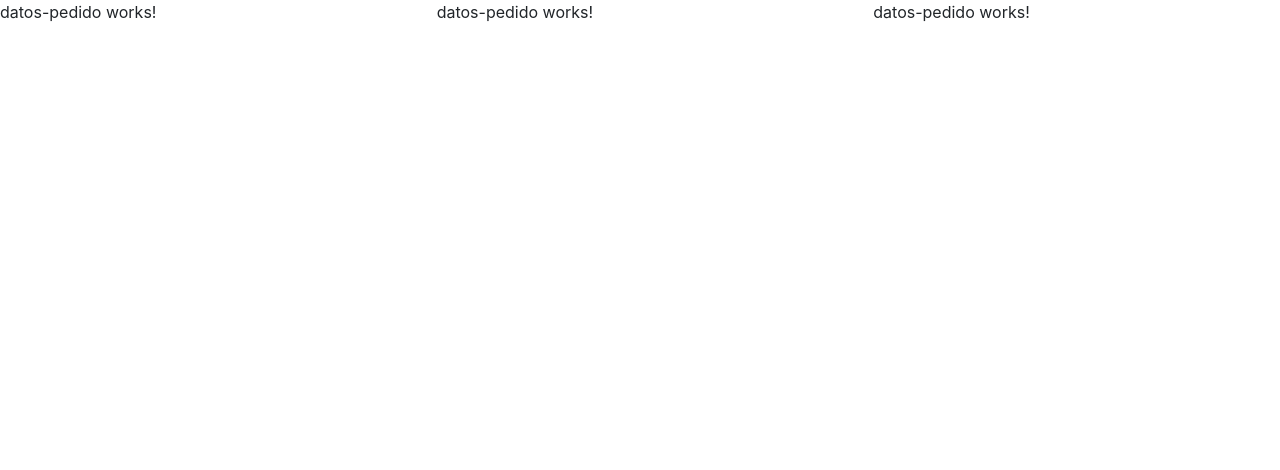
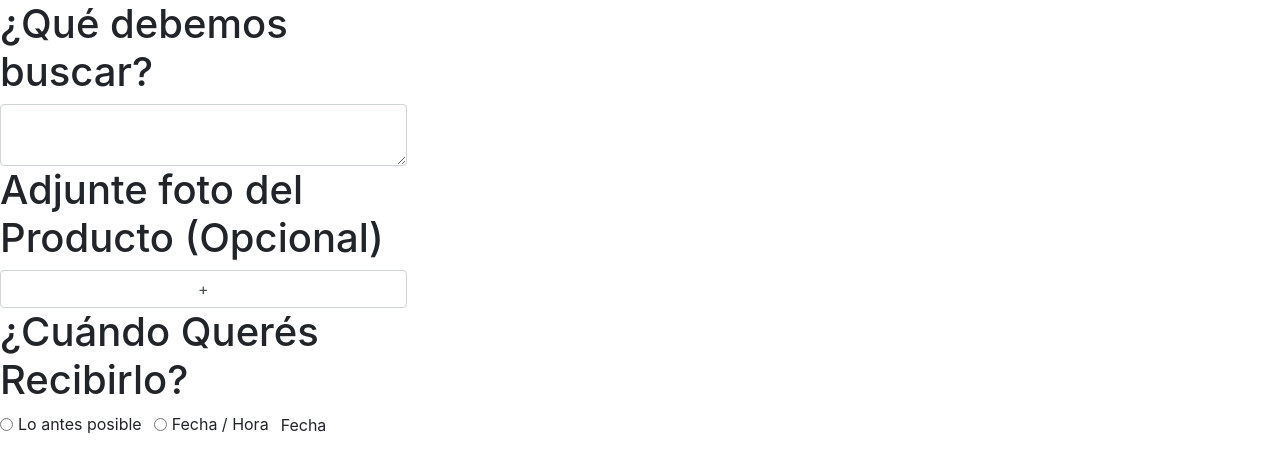
Before and after one commit to Luuzaall/ISW-Grupo2-2022, an Angular app: page / in a window 1280 px wide. Shown: the top 470 px of the page. Built offline with nearby package versions, Linux system fonts and the light colour scheme.

Commit message:
(feat) implementado formulario

```diff
--- a/src/app/app.component.html
+++ b/src/app/app.component.html
@@ -1,5 +1,3 @@
 <div class="row">
     <datos-pedido class="col-lg-4 col-sm-12"></datos-pedido>
-    <datos-pedido class="col-lg-4 col-sm-12"></datos-pedido>
-    <datos-pedido class="col-lg-4 col-sm-12"></datos-pedido>
 </div>
--- a/src/app/app.module.ts
+++ b/src/app/app.module.ts
@@ -1,4 +1,5 @@
 import { NgModule } from '@angular/core';
+import { ReactiveFormsModule } from '@angular/forms';
 import { BrowserModule } from '@angular/platform-browser';
 
 import { AppRoutingModule } from './app-routing.module';
@@ -12,7 +13,8 @@ import { DatosPedidoComponent } from './components/datos-pedido/datos-pedido.com
   ],
   imports: [
     BrowserModule,
-    AppRoutingModule
+    AppRoutingModule,
+    ReactiveFormsModule
   ],
   providers: [],
   bootstrap: [AppComponent]
--- a/src/app/components/datos-pedido/datos-pedido.component.html
+++ b/src/app/components/datos-pedido/datos-pedido.component.html
@@ -1 +1,16 @@
-<p>datos-pedido works!</p>
+<form name="FormDatosPedido" [formGroup]='formDatosPedido'>
+    <div class="form-group">
+        <h1>¿Qué debemos buscar?</h1>
+        <textarea class="form-control" formControlName="descripcionPedido"></textarea>
+        <h1>Adjunte foto del Producto (Opcional)</h1>
+        <button class="form-control">+</button>
+        <h1>¿Cuándo Querés Recibirlo?</h1>
+        <div class="form-check form-check-inline">
+            <input id="antesPosible" type="radio" formControlName="cuandoRecibe" value="1" class="form-check-input"><label for="antesPosible" class="form-check-label">Lo antes posible</label>
+        </div>
+        <div class="form-check form-check-inline">
+            <input id="fechaYHora" type="radio" formControlName="cuandoRecibe" value="2" class="form-check-input"><label for="fechaYHora" class="form-check-label">Fecha / Hora</label>
+        </div>
+        <label for="">Fecha</label>
+    </div>
+</form>
--- a/src/app/components/datos-pedido/datos-pedido.component.ts
+++ b/src/app/components/datos-pedido/datos-pedido.component.ts
@@ -1,4 +1,6 @@
+import { DatosPedido } from './../../models/datos-pedido';
 import { Component, OnInit } from '@angular/core';
+import { FormControl, FormGroup } from '@angular/forms';
 
 @Component({
   selector: 'datos-pedido',
@@ -6,7 +8,13 @@ import { Component, OnInit } from '@angular/core';
   styleUrls: ['./datos-pedido.component.css']
 })
 export class DatosPedidoComponent implements OnInit {
-
+  DatosPedido: DatosPedido;
+  formDatosPedido = new FormGroup({
+    descripcionPedido: new FormControl(''),
+    cuandoRecibe: new FormControl(),
+    foto: new FormControl(),
+    fechaYHora: new FormControl()
+  })
   constructor() { }
 
   ngOnInit(): void {
--- /dev/null
+++ b/src/app/models/datos-pedido.ts
@@ -0,0 +1,11 @@
+export interface DatosPedido {
+    descripcionPedido: string;
+    cuandoRecibe: OpcionRecibirPedido;
+    foto?: File;
+    fechaYHora: Date;
+}
+
+enum OpcionRecibirPedido{
+    LoAntesPosible,
+    FechaHora
+}
--- a/tsconfig.json
+++ b/tsconfig.json
@@ -2,6 +2,7 @@
 {
   "compileOnSave": false,
   "compilerOptions": {
+    "strictPropertyInitialization": false,
     "baseUrl": "./",
     "outDir": "./dist/out-tsc",
     "forceConsistentCasingInFileNames": true,
```
